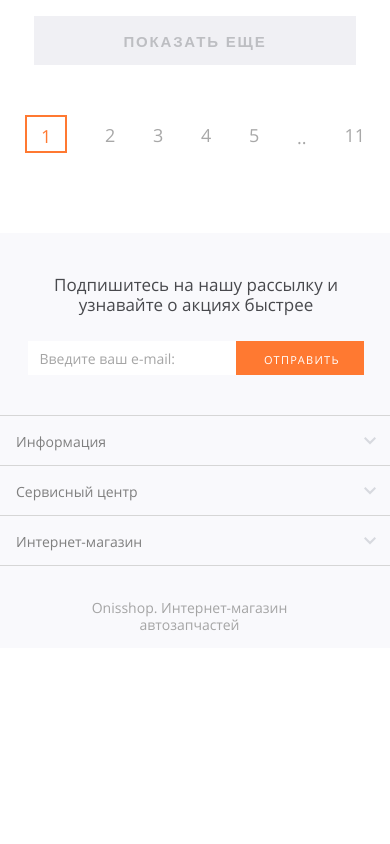
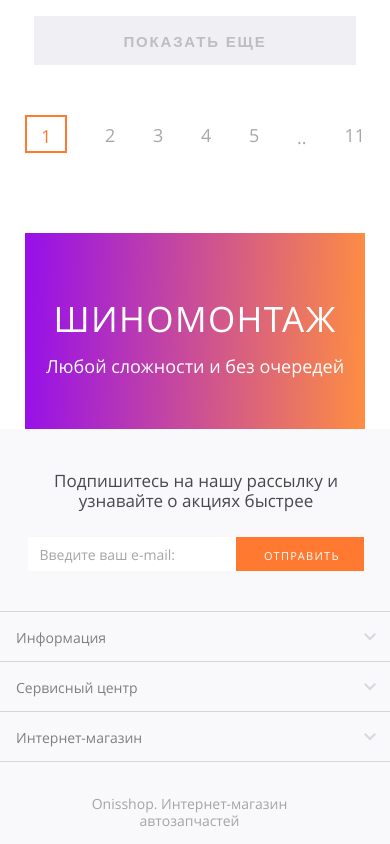
Before and after one commit to Mirror45/spares-shop, a website: page source/catalog.html in a window 390 px wide. Shown: the part 2578-3422 px from the top of the page. Before the commit the page ends 3226 px from the top, so only its background shows below. Drawn offline with nearby package versions, Linux system fonts and the light colour scheme; files that its build step writes are made by us from their sources.

Commit message:
section notification html/style

```diff
--- a/source/catalog.html
+++ b/source/catalog.html
@@ -1012,6 +1012,11 @@
         </div>
       </section>
     </div>
+
+    <section class="notification">
+      <h2>Шиномонтаж</h2>
+      <p>Любой сложности и без очередей</p>
+    </section>
   </main>
 
   <footer class="page-footer">
--- /dev/null
+++ b/source/sass/blocks/notification.scss
@@ -0,0 +1,28 @@
+.notification {
+  display: none;
+
+  @media (max-width: 1023px) {
+    display: block;
+    background: linear-gradient(91.8deg, #9710e9 1.17%, #fd8d43 99.31%);
+    text-align: center;
+    color: #ffffff;
+
+    h2 {
+      font-size: 35px;
+      line-height: 43px;
+      letter-spacing: .04em;
+      margin: 0;
+      padding-top: 64px;
+      padding-bottom: 15px;
+      text-transform: uppercase;
+    }
+
+    p {
+      font-size: 18px;
+      line-height: 22px;
+      margin: 0;
+      padding-top: 0;
+      padding-bottom: 52px;
+    }
+  }
+}
--- a/source/sass/style.scss
+++ b/source/sass/style.scss
@@ -39,4 +39,5 @@
 @import "blocks/filter-opened.scss";
 @import "blocks/form-models.scss";
 @import "blocks/catalog.scss";
+@import "blocks/notification.scss";
 @import "blocks/page-footer.scss";
```
